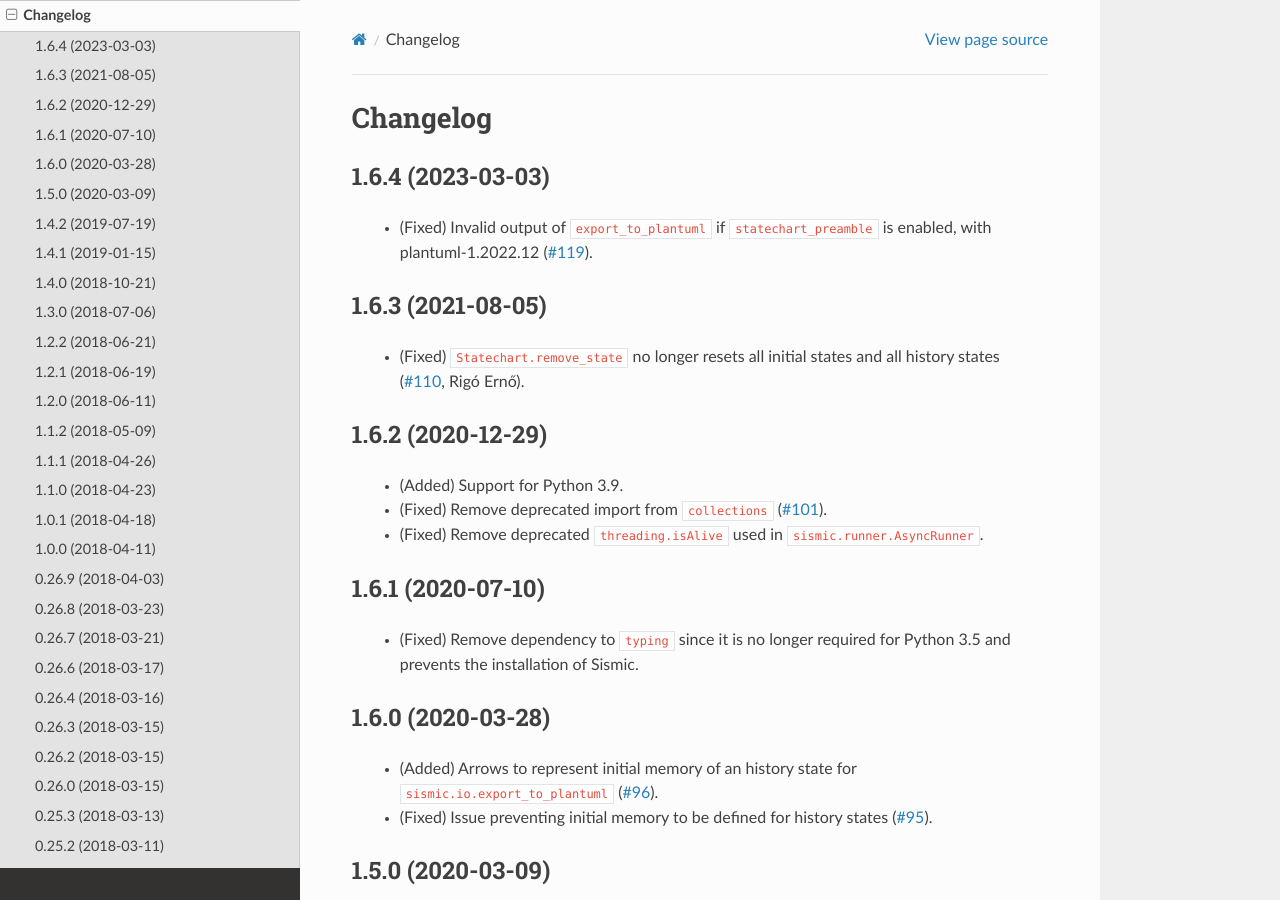
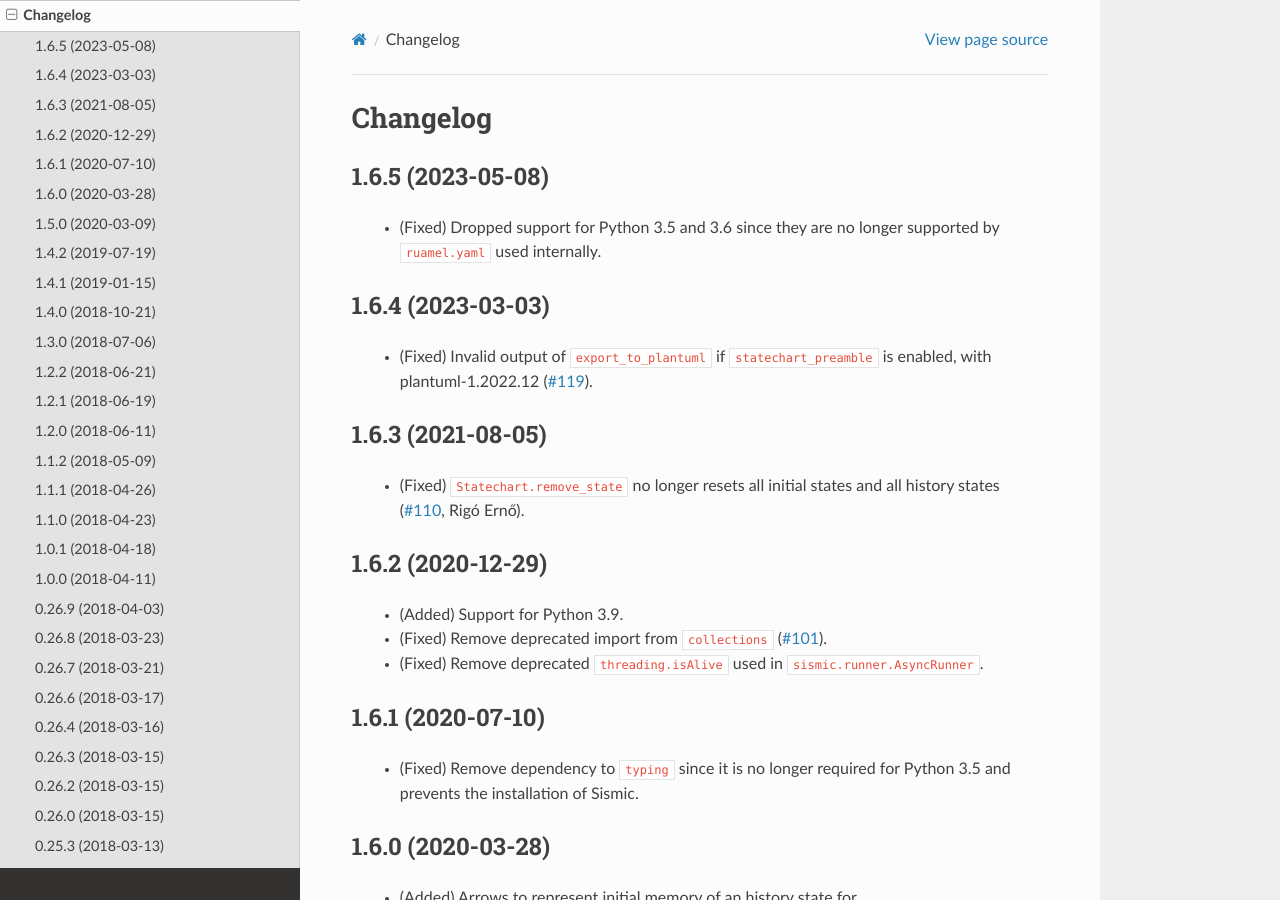
Before and after one commit to AlexandreDecan/sismic, a Sphinx documentation site: the page built from docs/changelog.rst, in a window 1280 px wide and 900 px high. Built offline with Sphinx 7.4.7 and the Read the Docs theme 2.0.0, drawn with Linux system fonts in a browser that asks for light colours.

Commit message:
Prepare 1.6.5

```diff
--- a/CHANGELOG.rst
+++ b/CHANGELOG.rst
@@ -1,5 +1,11 @@
 Changelog
 =========
+
+1.6.5 (2023-05-08)
+------------------
+
+ - (Fixed) Dropped support for Python 3.5 and 3.6 since they are no longer supported by ``ruamel.yaml`` used internally.
+
 
 1.6.4 (2023-03-03)
 ------------------
--- a/README.rst
+++ b/README.rst
@@ -16,7 +16,7 @@ Sismic Interactive Statechart Model Interpreter and Checker
 *Sismic* is a recursive acronym that stands for *Sismic Interactive Statechart Model Interpreter and Checker*.
 
 Statecharts are a well-known visual modeling language for representing the executable behavior
-of complex reactive event-based systems. Sismic library for Python (version 3.5 or higher) provides a set of
+of complex reactive event-based systems. Sismic library for Python (version 3.6 or higher) provides a set of
 tools to define, validate, simulate, execute and test statecharts.
 More specifically, Sismic provides:
 
@@ -35,7 +35,7 @@ More specifically, Sismic provides:
 Installation
 ------------
 
-Sismic requires Python >=3.5.
+Sismic requires Python >=3.6.
 Sismic can be installed using ``pip`` as usual: ``pip install sismic``.
 This will install the latest stable version.
 
--- a/docs/installation.rst
+++ b/docs/installation.rst
@@ -4,7 +4,7 @@ Installation
 Using pip
 ---------
 
-Sismic requires Python >=3.5, and can be installed using ``pip`` as usual: ``pip install sismic``.
+Sismic requires Python >=3.6, and can be installed using ``pip`` as usual: ``pip install sismic``.
 This will install the latest stable version.
 Starting from release 1.0.0, Sismic adheres to a `semantic versioning <https://semver.org>`__ scheme.
 
--- a/setup.py
+++ b/setup.py
@@ -37,12 +37,12 @@ setup(
         'License :: OSI Approved :: GNU Lesser General Public License v3 (LGPLv3)',
 
         'Programming Language :: Python :: 3 :: Only',
-        'Programming Language :: Python :: 3.5',
         'Programming Language :: Python :: 3.6',
         'Programming Language :: Python :: 3.7',
         'Programming Language :: Python :: 3.8',
         'Programming Language :: Python :: 3.9',
         'Programming Language :: Python :: 3.10',
+        'Programming Language :: Python :: 3.11',
     ],
     keywords='statechart state machine interpreter model uml scxml harel',
 
--- a/sismic/__init__.py
+++ b/sismic/__init__.py
@@ -1,5 +1,5 @@
 __package__ = 'sismic'
-__version__ = '1.6.4'
+__version__ = '1.6.5'
 __licence__ = 'LGPL3'
 __author__ = 'Alexandre Decan'
 __url__ = 'https://github.com/AlexandreDecan/sismic/'
```
Also changed, not shown: 2 other files.
